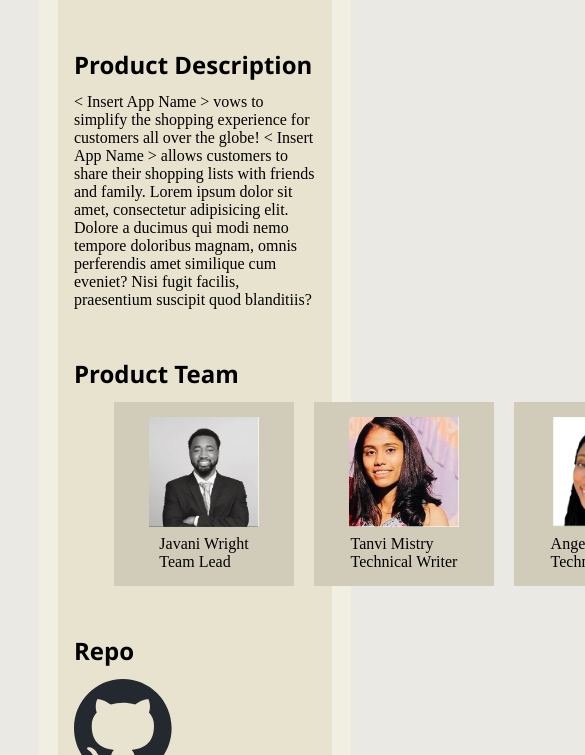
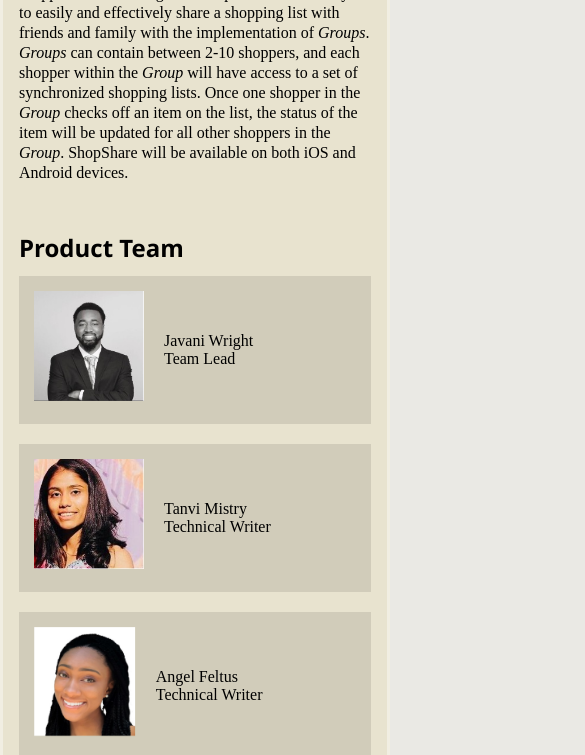
Before and after one commit to Senior-Project-SP5-Blue/project-website, a website built with Vite: page index.html in a window 390 px wide. Shown: the part 227-982 px from the top of the page, 585 px wide, since content can reach past the window. Built offline with nearby package versions, Linux system fonts and the light colour scheme.

Commit message:
Made site responsive

```diff
--- a/index.html
+++ b/index.html
@@ -10,19 +10,21 @@
   <body>
     <div id="wrapper">
       <header class="header">
-        <h1 class="header__heading">SP5-Grocery-App (Blue)</h1>
+        <h1 class="header__heading">ShopShare</h1>
       </header>
       <main class="main-content">
         <section class="product-info">
           <h2>Product Description</h2>
-          <p>
-            &#60; Insert App Name &#62; vows to simplify the shopping experience
-            for customers all over the globe! &#60; Insert App Name &#62; allows
-            customers to share their shopping lists with friends and family.
-            Lorem ipsum dolor sit amet, consectetur adipisicing elit. Dolore a
-            ducimus qui modi nemo tempore doloribus magnam, omnis perferendis
-            amet similique cum eveniet? Nisi fugit facilis, praesentium suscipit
-            quod blanditiis?
+          <p class="product-info__description">
+            ShopShare will improve the shopping experience for shoppers all over
+            the globe. ShopShare will allow you to easily and effectively share
+            a shopping list with friends and family with the implementation of
+            <i>Groups</i>. <i>Groups</i> can contain between 2-10 shoppers, and
+            each shopper within the <i>Group</i> will have access to a set of
+            synchronized shopping lists. Once one shopper in the
+            <i>Group</i> checks off an item on the list, the status of the item
+            will be updated for all other shoppers in the <i>Group</i>.
+            ShopShare will be available on both iOS and Android devices.
           </p>
         </section>
         <section class="product-team">
--- a/src/style.css
+++ b/src/style.css
@@ -23,6 +23,9 @@
 
 h2 {
   font-family: "Segoe UI", Tahoma, Geneva, Verdana, sans-serif;
+}
+html {
+  font-size: 62.5%;
 }
 
 html,
@@ -55,6 +58,7 @@
   flex-direction: column;
   background-color: rgb(232, 227, 207);
   padding: 1.6rem 1.6rem 0 1.6rem;
+  overflow: scroll;
 }
 /*
 .main-content {
@@ -62,11 +66,16 @@
   margin: 0 auto 0 auto;
 } */
 
+.product-info__description {
+  line-height: 2rem;
+}
+
 .product-team__list {
   display: flex;
   list-style: none;
   gap: 2rem;
   align-items: center;
+  padding-left: 0px;
 }
 
 .product-team__list.mobile {
@@ -93,7 +102,7 @@
 .product-team__list__card.mobile {
   display: flex;
   justify-content: flex-start;
-  padding: 0.8rem;
+  /* padding: 0.8rem; */
   background-color: var(--powder-blue);
   overflow-x: sc;
   flex-direction: initial;
@@ -138,3 +147,36 @@
 
 .repository__link {
 }
+
+@media (max-width: 72.5rem) {
+  #wrapper {
+    width: 90vw;
+    border-left: 2vw solid var(--secondary-color-tint);
+    border-right: 2vw solid var(--secondary-color-tint);
+  }
+}
+
+@media (max-width: 59.375rem) {
+  #wrapper {
+    width: 100%;
+    border-left: 1vw solid var(--secondary-color-tint);
+    border-right: 1vw solid var(--secondary-color-tint);
+  }
+
+  .product-team__list {
+    display: flex;
+    list-style: none;
+    flex-direction: column;
+    align-items: stretch;
+    gap: 2rem;
+  }
+
+  .product-team__list__card {
+    display: flex;
+    justify-content: flex-start;
+    flex-direction: initial;
+    align-items: center;
+    width: 100%;
+    gap: 2rem;
+  }
+}
```
